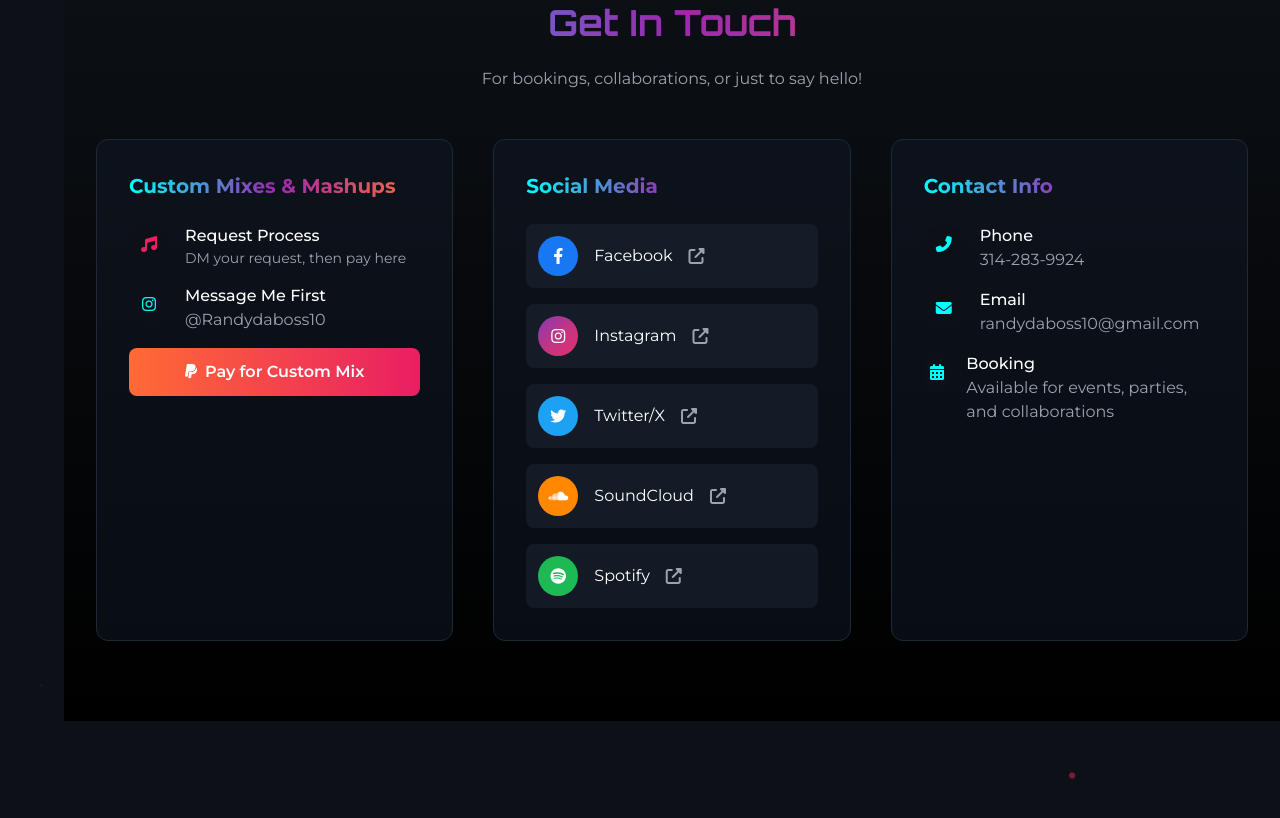
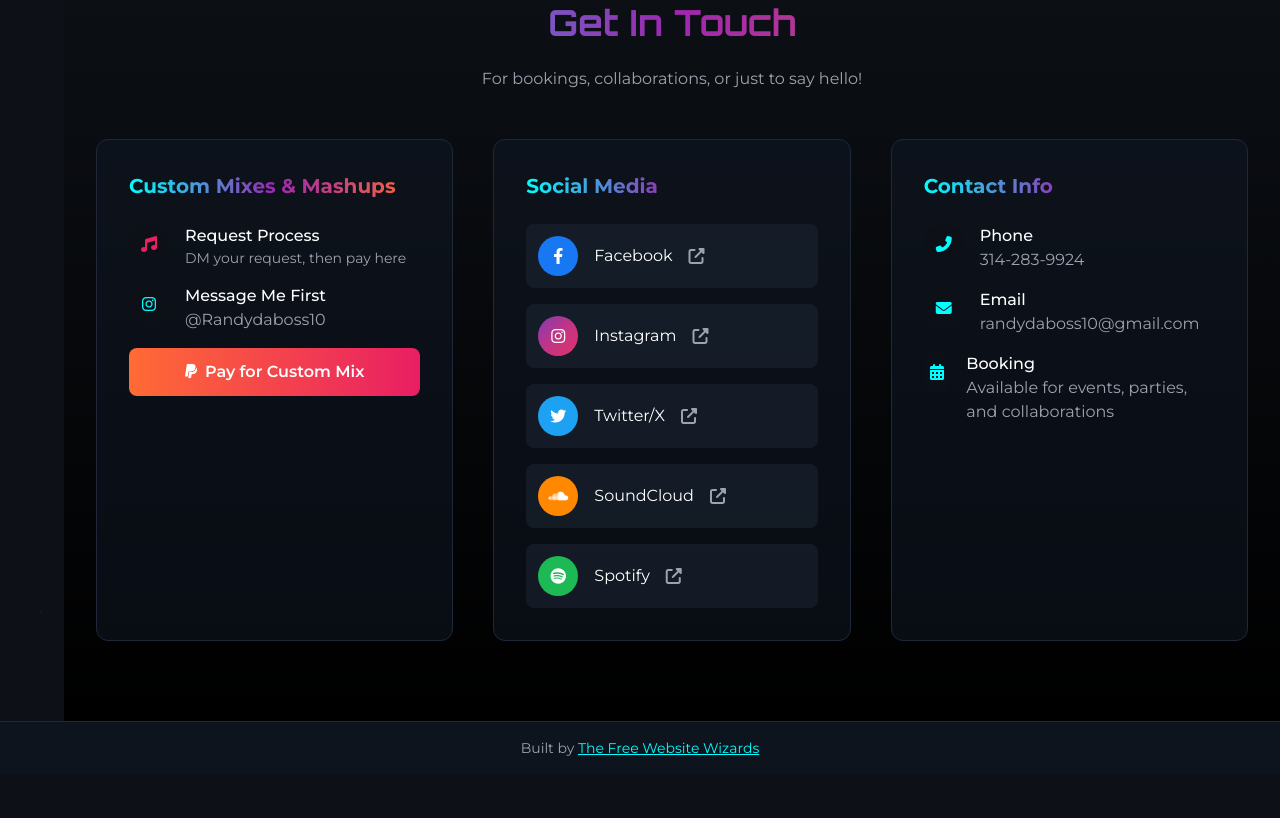
Before and after one commit to thefreewebsitewizards/randydaboss10, a plain HTML site: page index.html in a window 1280 px wide. Shown: the part 4892-5710 px from the top of the page. Drawn offline with nearby package versions, Linux system fonts and the light colour scheme.

Commit message:
added built by link

```diff
--- a/index.html
+++ b/index.html
@@ -556,7 +556,7 @@
     </header>
 
     <!-- Main Content -->
-    <main id="main-content" class="md:ml-16 pb-32 transition-all duration-300">
+    <main id="main-content" class="md:ml-16 transition-all duration-300">
         <!-- Hero Section -->
         <section id="home" class="min-h-screen flex items-center justify-center relative overflow-hidden pt-20 md:pt-0">
             <div class="absolute inset-0 z-0">
@@ -3192,5 +3192,14 @@
         </div>
     </div>
 
+    <!-- Footer -->
+    <footer class="bg-gray-900 bg-opacity-50 border-t border-gray-800 py-4 mb-32 sm:mb-28">
+        <div class="container mx-auto px-4 text-center">
+            <p class="text-gray-400 text-sm">
+                Built by <a href="https://www.thefreewebsitewizards.com/" target="_blank" class="text-[var(--electric-cyan)] hover:text-white transition underline">The Free Website Wizards</a>
+            </p>
+        </div>
+    </footer>
+
 </body>
 </html>
```
